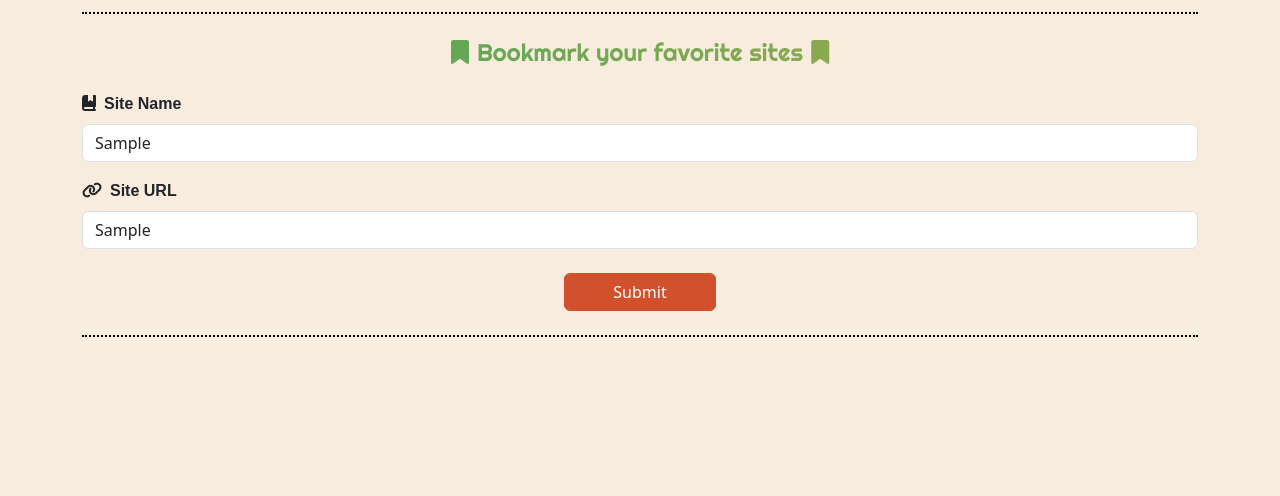
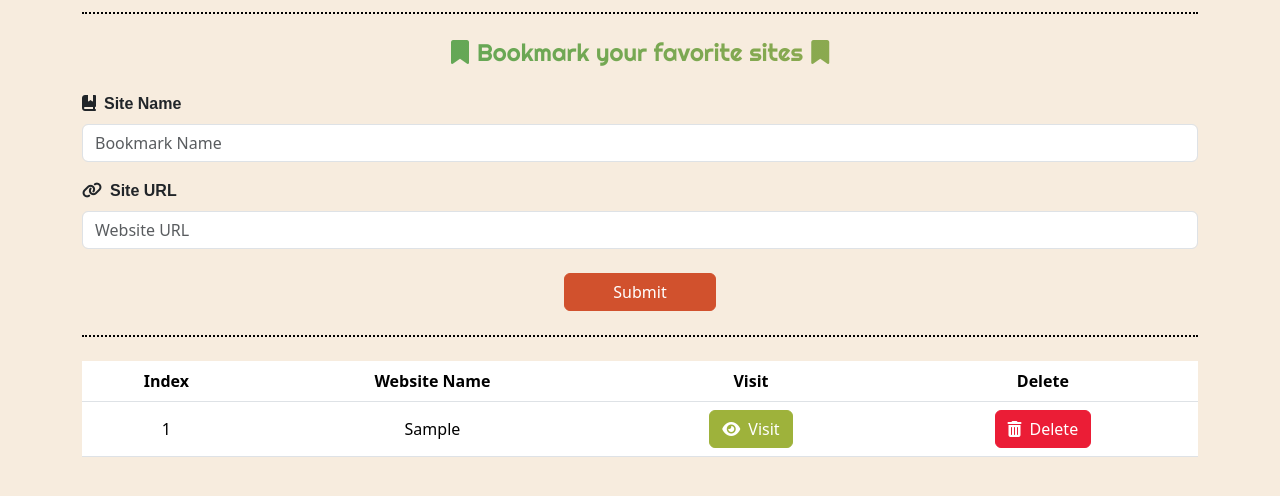
Before and after one commit to mahbahig/Website-Bookmarker, a plain HTML site: page index.html in a window 1280 px wide. Both pictures are taken after typing "Sample", "Sample" into the empty fields and a click on the button "Submit". Shown: the part 144-640 px from the top of the page. Drawn offline with Linux system fonts and the light colour scheme; a web font is replaced by a local one.

Commit message:
Finished the needed javascript

```diff
--- a/CSS/main.css
+++ b/CSS/main.css
@@ -44,6 +44,11 @@
     color: transparent;
 }
 
+input.form-control:focus {
+    box-shadow: 0 0 0 0.25rem rgba(254, 193, 96, 0.25);
+    border-color: rgba(254, 193, 96, 0.25);
+}
+
 .btn-main {
     --bs-btn-color: #fff;
     --bs-btn-bg: #d1512d;
@@ -61,5 +66,36 @@
     --bs-btn-disabled-border-color: #d1512d;
 }
 
-/* #d1512d */
-/* #9e3d23 */
+.btn-visit {
+    --bs-btn-color: #fff;
+    --bs-btn-bg: #9eb23b;
+    --bs-btn-border-color: #9eb23b;
+    --bs-btn-hover-color: #fff;
+    --bs-btn-hover-bg: #73812c;
+    --bs-btn-hover-border-color: #73812c;
+    --bs-btn-focus-shadow-rgb: 49, 132, 253;
+    --bs-btn-active-color: #fff;
+    --bs-btn-active-bg: #73812c;
+    --bs-btn-active-border-color: #73812c;
+    --bs-btn-active-shadow: inset 0 3px 5px rgba(0, 0, 0, 0.125);
+    --bs-btn-disabled-color: #fff;
+    --bs-btn-disabled-bg: #9eb23b;
+    --bs-btn-disabled-border-color: #9eb23b;
+}
+
+.btn-delete {
+    --bs-btn-color: #fff;
+    --bs-btn-bg: #eb1d36;
+    --bs-btn-border-color: #eb1d36;
+    --bs-btn-hover-color: #fff;
+    --bs-btn-hover-bg: #ac192a;
+    --bs-btn-hover-border-color: #ac192a;
+    --bs-btn-focus-shadow-rgb: 49, 132, 253;
+    --bs-btn-active-color: #fff;
+    --bs-btn-active-bg: #ac192a;
+    --bs-btn-active-border-color: #ac192a;
+    --bs-btn-active-shadow: inset 0 3px 5px rgba(0, 0, 0, 0.125);
+    --bs-btn-disabled-color: #fff;
+    --bs-btn-disabled-bg: #eb1d36;
+    --bs-btn-disabled-border-color: #eb1d36;
+}
--- a/JS/index.js
+++ b/JS/index.js
@@ -0,0 +1,48 @@
+var bookmarkNameInput = document.getElementById('bookmarkName');
+var bookmarkUrlInput = document.getElementById('bookmarkUrl');
+
+
+if (localStorage.getItem("bookmarks") == null) {
+    var bookmarksList = [];
+}
+else {
+    var bookmarksList = JSON.parse(localStorage.getItem("bookmarks"));
+    displayBookmarks();
+}
+
+function saveBookmark() {
+    var bookmark = {
+        bookmarkName: bookmarkNameInput.value,
+        bookmarkUrl: bookmarkUrlInput.value
+    };
+    bookmarksList.push(bookmark);
+    localStorage.setItem("bookmarks", JSON.stringify(bookmarksList));
+    displayBookmarks();
+    clearInputs();
+}
+
+function deleteBookmark(index) {
+    bookmarksList.splice(index, 1);
+    localStorage.setItem("bookmarks", JSON.stringify(bookmarksList));
+    displayBookmarks()
+}
+
+function displayBookmarks() {
+    htmlCode = ``;
+    for (var i = 0; i < bookmarksList.length; i++) {
+        htmlCode += `<tr class="py-2">
+                        <td class="text-center align-middle">${i + 1}</td>
+                        <td class="text-center align-middle">${bookmarksList[i].bookmarkName}</td>
+                        <td class="text-center"><a href="https://www.${bookmarksList[i].bookmarkUrl}" target="_blank"
+                                class="btn btn-visit"><i class="fa-solid fa-eye me-2"></i>Visit</a></td>
+                        <td class="text-center"><button onclick="deleteBookmark(${i})" class="btn btn-delete"><i
+                                    class="fa-solid fa-trash-can me-2"></i></i>Delete</button></td>
+                    </tr>`;
+    }
+    document.getElementById('bookmarkContainer').innerHTML = htmlCode;
+}
+
+function clearInputs() {
+    bookmarkNameInput.value = '';
+    bookmarkUrlInput.value = '';
+}
--- a/index.html
+++ b/index.html
@@ -30,25 +30,50 @@
         <h1 class="pacifico text-center w-fit my-5 mx-auto fw-medium fs-50 position-relative" id="main-title">Bookmarker
         </h1>
         <div class="py-4 border-top-dotted border-bottom-dotted">
-            <h2 class="righteous fs-4 text-center gradient mb-4"><i class="fa-solid fa-bookmark me-2"></i>Bookmark your favorite
+            <h2 class="righteous fs-4 text-center gradient mb-4"><i class="fa-solid fa-bookmark me-2"></i>Bookmark your
+                favorite
                 sites<i class="fa-solid fa-bookmark ms-2"></i>
             </h2>
             <div class="mb-3">
-                <label for="bookmarkName" class="form-label pt-sans-caption fw-semibold"><i class="fa-solid fa-book-bookmark me-2"></i>Site Name</label>
+                <label for="bookmarkName" class="form-label pt-sans-caption fw-semibold"><i
+                        class="fa-solid fa-book-bookmark me-2"></i>Site Name</label>
                 <input type="text" class="form-control" id="bookmarkName" placeholder="Bookmark Name">
             </div>
             <div class="mb-3">
-                <label for="bookmarkUrl" class="form-label pt-sans-caption fw-semibold"><i class="fa-solid fa-link me-2"></i>Site URL</label>
+                <label for="bookmarkUrl" class="form-label pt-sans-caption fw-semibold"><i
+                        class="fa-solid fa-link me-2"></i>Site URL</label>
                 <input type="text" class="form-control" id="bookmarkUrl" placeholder="Website URL">
             </div>
             <div class="text-center">
-                <button class="btn btn-main px-5 mx-auto mt-2">Submit</button>
+                <button onclick="saveBookmark()" class="btn btn-main px-5 mx-auto mt-2">Submit</button>
             </div>
         </div>
+        <table class="mt-4 mb-5 table">
+            <thead>
+                <tr>
+                    <th class="text-center">Index</th>
+                    <th class="text-center">Website Name</th>
+                    <th class="text-center">Visit</th>
+                    <th class="text-center">Delete</th>
+                </tr>
+            </thead>
+            <tbody id="bookmarkContainer">
+
+            </tbody>
+        </table>
     </div>
 
     <script src="JS/bootstrap.min.js"></script>
-    <script src="JS/index.min.js"></script>
+    <script src="JS/index.js"></script>
 </body>
 
 </html>
+
+<!-- <tr class="py-2">
+    <td class="text-center align-middle">${i+1}</td>
+    <td class="text-center align-middle">${bookmarksList[i].bookmarkName}</td>
+    <td class="text-center"><a href="https://www.${bookmarksList[i].bookmarkUrl}" target="_blank"
+            class="btn btn-visit"><i class="fa-solid fa-eye me-2"></i>Visit</a></td>
+    <td class="text-center"><button onclick="deleteBookmark()" class="btn btn-delete"><i
+                class="fa-solid fa-trash-can me-2"></i></i>Delete</button></td>
+</tr> -->
```
